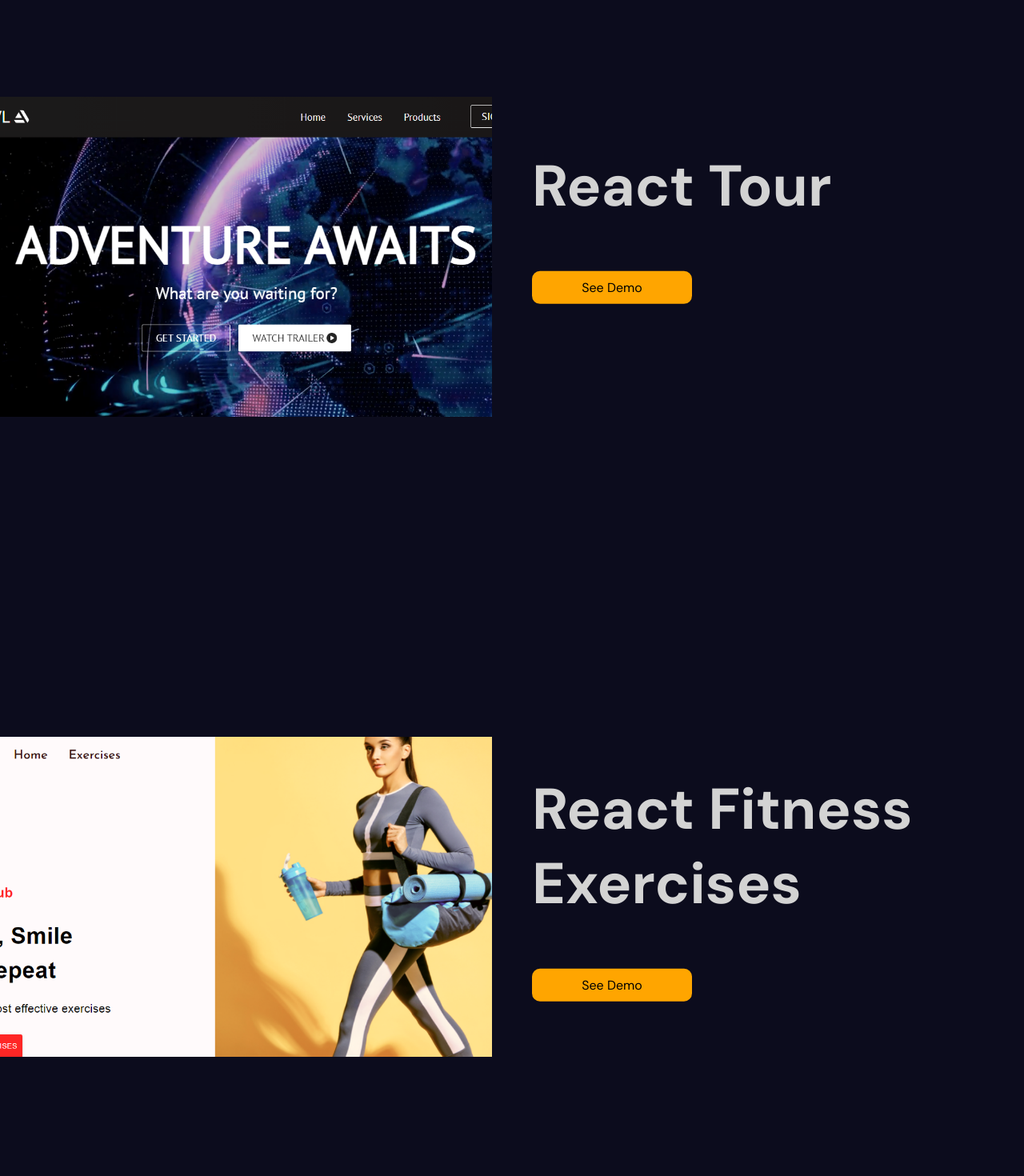
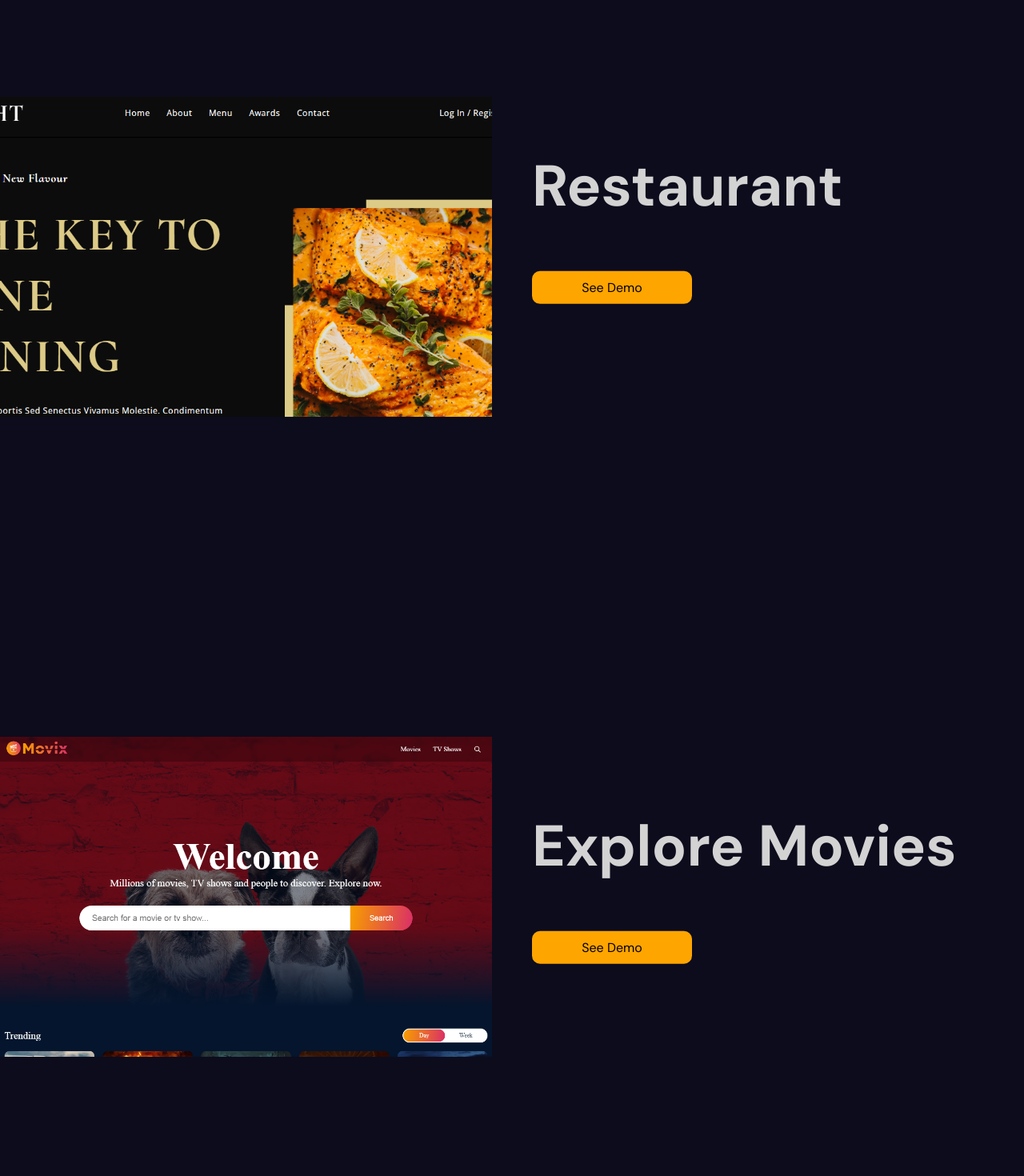
Before and after one commit to HErikH/Portfolio, a React (Vite) app: page / in a window 1280 px wide. Shown: the part 8280-9750 px from the top of the page at 80% size. Built offline with nearby package versions, Linux system fonts and the light colour scheme.

Commit message:
chore: update data

```diff
--- a/src/data/data.js
+++ b/src/data/data.js
@@ -58,33 +58,33 @@ export const portfolioData = [
   },
   {
     id: 9,
-    title: "React Tour",
-    img: "/tour.png",
-    url: "https://magenta-bublanina-57fb67.netlify.app",
+    title: "Restaurant",
+    img: "/restaurant.png",
+    url: "https://chic-shortbread-a2921b.netlify.app",
   },
   {
     id: 10,
-    title: "React Fitness Exercises",
+    title: "Explore Movies",
+    img: "/movies.png",
+    url: "https://courageous-mousse-728b22.netlify.app",
+  },
+  {
+    id: 11,
+    title: "Fitness Exercises",
     img: "/exercises.png",
     url: "https://transcendent-pasca-da4816.netlify.app",
   },
   {
-    id: 11,
-    title: "React Restaurant",
-    img: "/restaurant.png",
-    url: "https://chic-shortbread-a2921b.netlify.app",
-  },
-  {
     id: 12,
-    title: "React Fitness",
+    title: "Fitness",
     img: "/fitness.png",
     url: "https://herikh.github.io/FitnessHeroes/",
   },
   {
     id: 13,
-    title: "React Explore Movies",
-    img: "/movies.png",
-    url: "https://courageous-mousse-728b22.netlify.app",
+    title: "Tour",
+    img: "/tour.png",
+    url: "https://magenta-bublanina-57fb67.netlify.app",
   },
 ];
 
```
